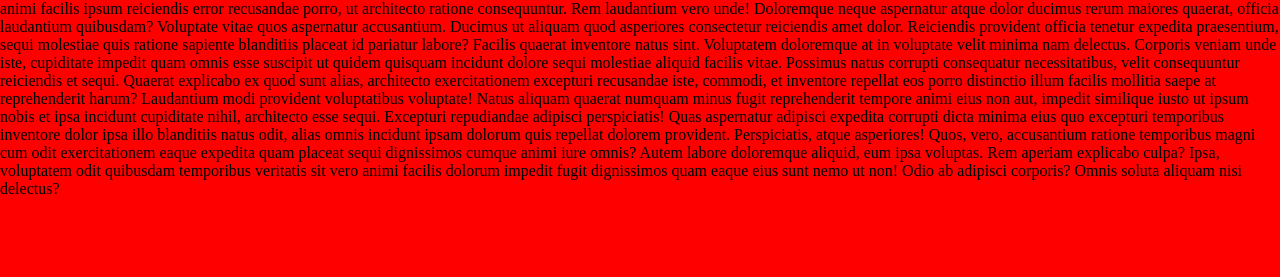
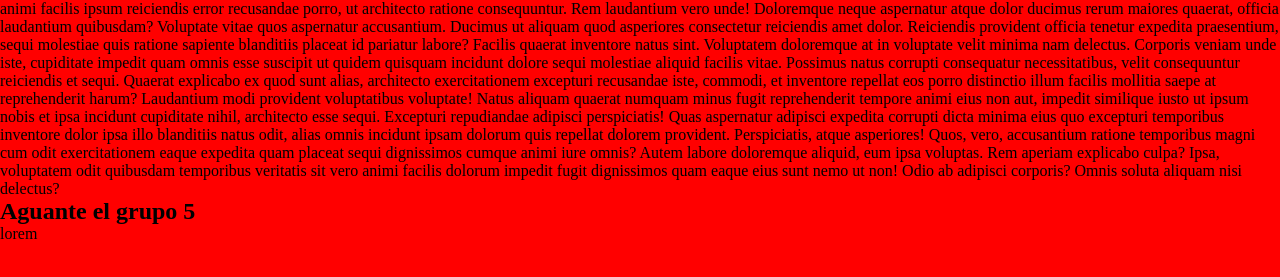
Before and after one commit to Svarium/Ecommerce---Grupo5, a plain HTML site: page index.html in a window 1280 px wide. Shown: the part 73-350 px from the top of the page. Drawn offline with Linux system fonts and the light colour scheme.

Commit message:
Me sumo al grupo de trabajo

```diff
--- a/index.html
+++ b/index.html
@@ -21,5 +21,10 @@
     Ipsa, voluptatem odit quibusdam temporibus veritatis sit vero animi facilis dolorum impedit fugit dignissimos quam eaque eius sunt nemo ut non! Odio ab adipisci corporis? Omnis soluta aliquam nisi delectus?
     </p>
 
+    <h2> Aguante el grupo 5</h2>
+
+    <p>lorem
+    </p>
+
 </body>
 </html>
```
